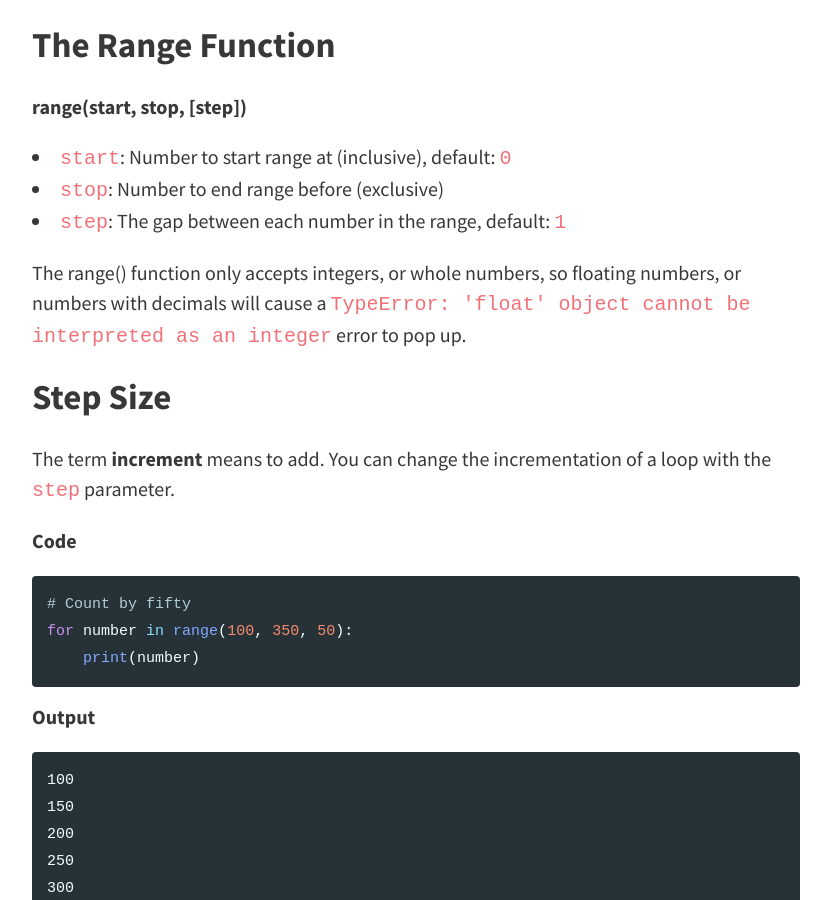
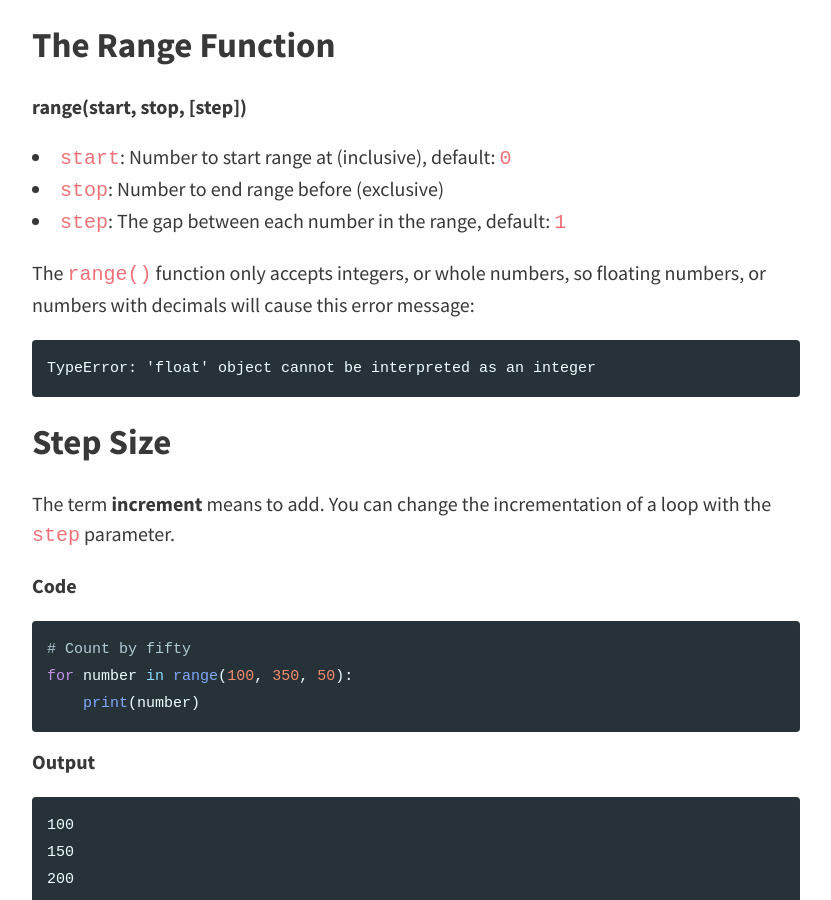
Before and after one commit to maryvo/nanobook, a Jekyll site: the page built from _lessons/loops02.md, in a window 1280 px wide and 900 px high, scrolled down 734 px. Shown: the whole window, without its empty margins (224-1055 px from the left). Built offline with Jekyll 4.4.1, drawn with Linux system fonts in a browser that asks for light colours.

Commit message:
Update loops02.md

````diff
--- a/_lessons/loops02.md
+++ b/_lessons/loops02.md
@@ -17,7 +17,11 @@ toc: true
 - `stop`: Number to end range before (exclusive)
 - `step`: The gap between each number in the range, default: `1`
 
-The range() function only accepts integers, or whole numbers, so floating numbers, or numbers with decimals will cause a ```TypeError: 'float' object cannot be interpreted as an integer``` error to pop up.
+The `range()` function only accepts integers, or whole numbers, so floating numbers, or numbers with decimals will cause this error message:
+
+```
+TypeError: 'float' object cannot be interpreted as an integer
+```
 
 ## Step Size
 
````
